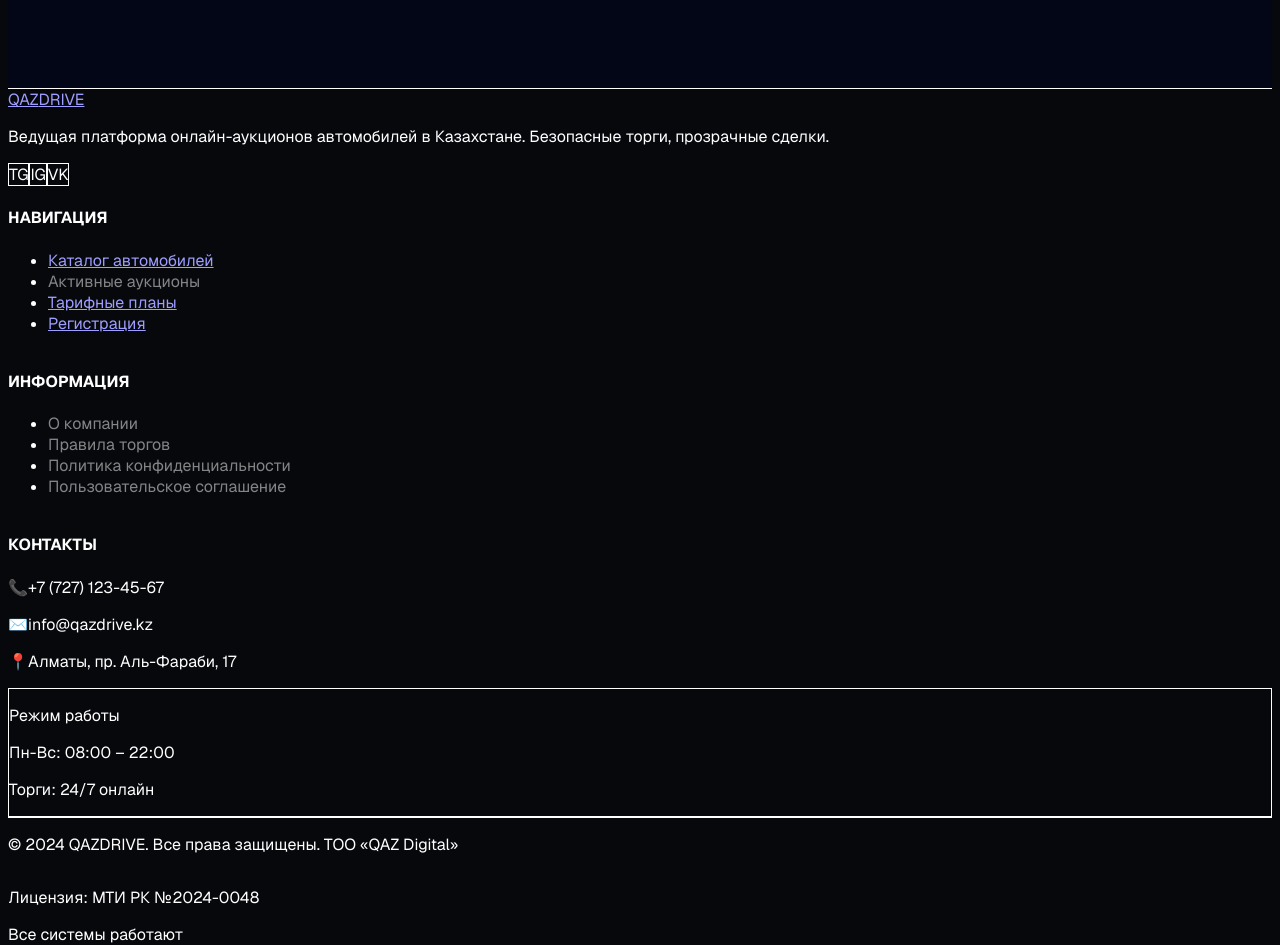
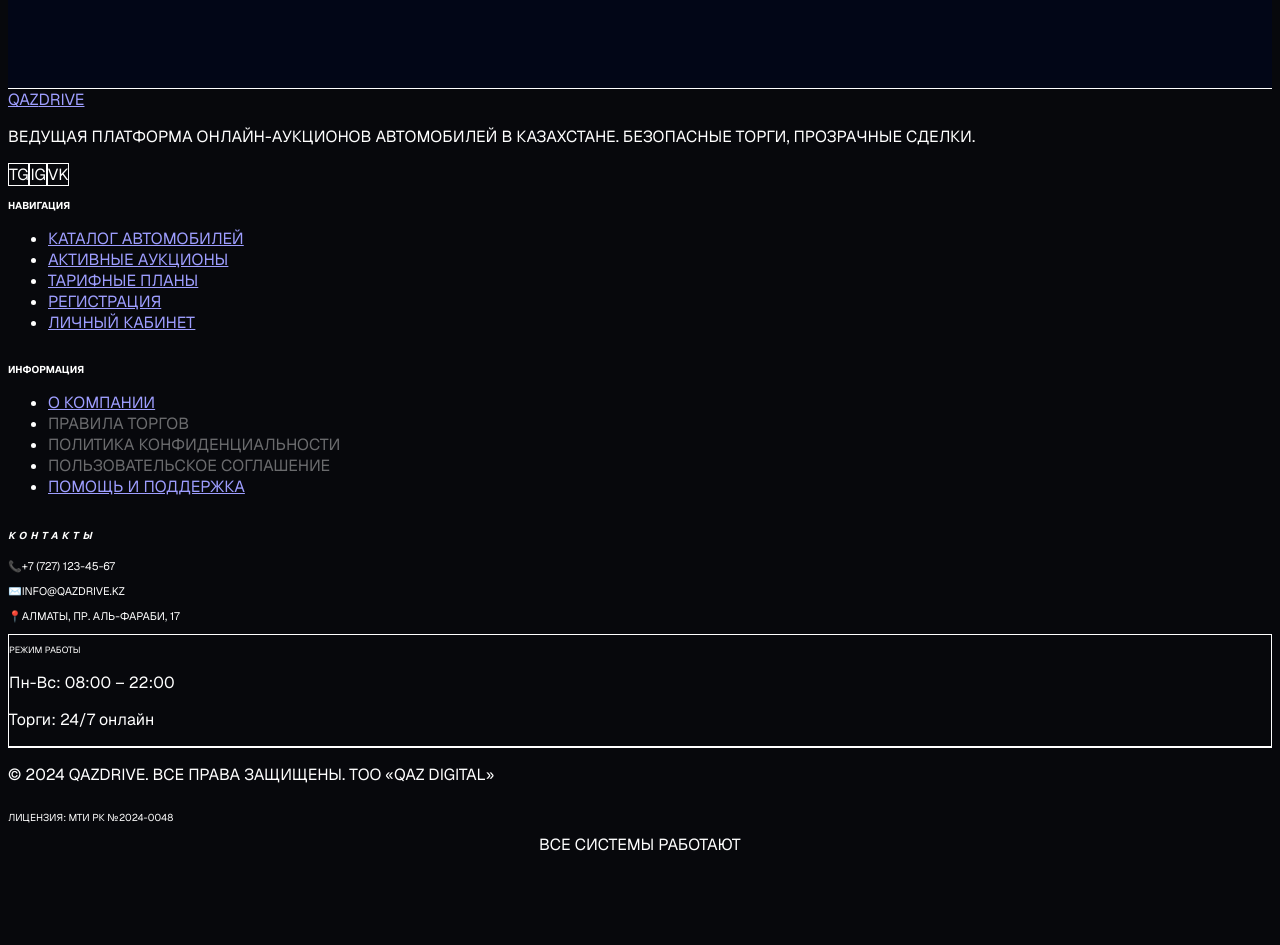
Before and after one commit to LeonKennedi1/QazdriveFrontendpart, a Next.js app: page /profile in a window 1280 px wide. Shown: the part 720-1665 px from the top of the page. After the commit the page ends 1575 px from the top, so only its background shows below. Built offline with nearby package versions, Linux system fonts and the light colour scheme.

Commit message:
feat: implement fully active and styled legal document pages with no dead links in footer

```diff
--- /dev/null
+++ b/app/agreement/page.tsx
@@ -0,0 +1,34 @@
+"use client";
+
+import Header from "@/components/Header";
+import Footer from "@/components/Footer";
+
+export default function AgreementPage() {
+  return (
+    <main className="bg-[#020617] min-h-screen text-white font-sans selection:bg-orange-500 selection:text-black pt-40">
+      <Header />
+      <div className="mx-auto max-w-[800px] px-6 py-12 space-y-8 text-left">
+        <div className="border-l-4 border-orange-500 pl-6 mb-12">
+          <h1 className="text-4xl font-black uppercase italic tracking-tighter leading-none">
+            ПОЛЬЗОВАТЕЛЬСКОЕ <span className="text-orange-500">СОГЛАШЕНИЕ</span>
+          </h1>
+          <p className="text-slate-500 text-[10px] font-black uppercase tracking-[0.4em] mt-4 italic">
+            Публичная оферта и правила использования сервиса QAZDRIVE
+          </p>
+        </div>
+
+        <div className="rounded-[2.5rem] border border-white/5 bg-[#0f172a] p-10 space-y-6 text-sm text-slate-400 leading-relaxed font-semibold uppercase italic">
+          <p className="text-white font-black text-base not-italic">1. Статус соглашения</p>
+          <p>Регистрируясь на сайте QAZDRIVE, вы подтверждаете свое полное согласие с условиями настоящей оферты и регламентом участия в торгах.</p>
+
+          <p className="text-white font-black text-base not-italic">2. Обязанности сторон</p>
+          <p>Пользователь обязуется указывать достоверные данные. Администрация гарантирует равные и прозрачные условия торгов для всех верифицированных аккаунтов.</p>
+
+          <p className="text-white font-black text-base not-italic">3. Ответственность</p>
+          <p>Платформа не несет ответственности за сбои на стороне вашего интернет-провайдера в момент фиксации финальных секунд аукциона.</p>
+        </div>
+      </div>
+      <Footer />
+    </main>
+  );
+}
--- /dev/null
+++ b/app/privacy/page.tsx
@@ -0,0 +1,34 @@
+"use client";
+
+import Header from "@/components/Header";
+import Footer from "@/components/Footer";
+
+export default function PrivacyPage() {
+  return (
+    <main className="bg-[#020617] min-h-screen text-white font-sans selection:bg-orange-500 selection:text-black pt-40">
+      <Header />
+      <div className="mx-auto max-w-[800px] px-6 py-12 space-y-8 text-left">
+        <div className="border-l-4 border-orange-500 pl-6 mb-12">
+          <h1 className="text-4xl font-black uppercase italic tracking-tighter leading-none">
+            ПОЛИТИКА <span className="text-orange-500">КОНФИДЕНЦИАЛЬНОСТИ</span>
+          </h1>
+          <p className="text-slate-500 text-[10px] font-black uppercase tracking-[0.4em] mt-4 italic">
+            Защита персональных данных пользователей QAZDRIVE
+          </p>
+        </div>
+
+        <div className="rounded-[2.5rem] border border-white/5 bg-[#0f172a] p-10 space-y-6 text-sm text-slate-400 leading-relaxed font-semibold uppercase italic">
+          <p className="text-white font-black text-base not-italic">1. Сбор информации</p>
+          <p>Мы собираем только те персональные данные, которые вы добровольно указываете при регистрации: имя, телефон, email и ваш город.</p>
+
+          <p className="text-white font-black text-base not-italic">2. Безопасность данных</p>
+          <p>Ваши пароли шифруются с использованием современных криптографических алгоритмов бэкенда и никогда не передаются третьим лицам.</p>
+
+          <p className="text-white font-black text-base not-italic">3. Использование файлов Cookie</p>
+          <p>Мы используем сессионные файлы cookie и хранилище localStorage исключительно для обеспечения стабильной работы вашей авторизации на платформе.</p>
+        </div>
+      </div>
+      <Footer />
+    </main>
+  );
+}
--- /dev/null
+++ b/app/rules/page.tsx
@@ -0,0 +1,34 @@
+"use client";
+
+import Header from "@/components/Header";
+import Footer from "@/components/Footer";
+
+export default function RulesPage() {
+  return (
+    <main className="bg-[#020617] min-h-screen text-white font-sans selection:bg-orange-500 selection:text-black pt-40">
+      <Header />
+      <div className="mx-auto max-w-[800px] px-6 py-12 space-y-8 text-left">
+        <div className="border-l-4 border-orange-500 pl-6 mb-12">
+          <h1 className="text-4xl font-black uppercase italic tracking-tighter leading-none">
+            ПРАВИЛА <span className="text-orange-500">ТОРГОВ</span>
+          </h1>
+          <p className="text-slate-500 text-[10px] font-black uppercase tracking-[0.4em] mt-4 italic">
+            Регламент проведения онлайн-аукционов QAZDRIVE
+          </p>
+        </div>
+
+        <div className="rounded-[2.5rem] border border-white/5 bg-[#0f172a] p-10 space-y-6 text-sm text-slate-400 leading-relaxed font-semibold uppercase italic">
+          <p className="text-white font-black text-base not-italic">1. Общие положения</p>
+          <p>Каждый участник торгов должен пройти верификацию номера телефона при регистрации. Все ставки являются юридически обязывающими.</p>
+
+          <p className="text-white font-black text-base not-italic">2. Шаг ставки</p>
+          <p>Минимальный шаг ставки определяется индивидуально для каждого лота в зависимости от его текущей рыночной стоимости.</p>
+
+          <p className="text-white font-black text-base not-italic">3. Завершение аукциона</p>
+          <p>Аукцион завершается автоматически по истечении таймера обратного отсчета. Побеждает участник, сделавший наибольшую ставку.</p>
+        </div>
+      </div>
+      <Footer />
+    </main>
+  );
+}
--- a/components/Footer.tsx
+++ b/components/Footer.tsx
@@ -1,84 +1,93 @@
+"use client";
+
 import Link from "next/link";
 
 export default function Footer() {
   return (
-    <footer className="w-full border-t border-brand-border bg-[#07080C] pt-16 pb-8">
+    <footer className="w-full border-t border-white/5 bg-[#07080C] pt-16 pb-8 font-sans">
       <div className="mx-auto max-w-[1440px] px-6 md:px-12">
 
-        {/* Сетка футера */}
-        <div className="grid grid-cols-1 gap-10 md:grid-cols-4 md:gap-8 pb-12 border-b border-brand-border/50">
+        {/* Сетка подвала */}
+        <div className="grid grid-cols-1 gap-10 md:grid-cols-4 md:gap-8 pb-12 border-b border-white/5">
 
-          {/* Колонка 1: Описание и Соцсети */}
-          <div className="space-y-6">
-            <Link href="/" className="text-2xl font-black tracking-wider">
+          {/* Колонка 1: Логотип, Описание и Соцсети */}
+          <div className="space-y-6 text-left">
+            <Link href="/" className="text-2xl font-black tracking-wider block active:scale-95 transition-transform">
               <span className="text-white">QAZ</span>
-              <span className="text-brand-orange">DRIVE</span>
+              <span className="text-orange-500">DRIVE</span>
             </Link>
-            <p className="text-sm leading-relaxed text-brand-textSecondary">
+            <p className="text-xs leading-relaxed text-slate-500 font-semibold uppercase">
               Ведущая платформа онлайн-аукционов автомобилей в Казахстане. Безопасные торги, прозрачные сделки.
             </p>
-            <div className="flex gap-3">
+            <div className="flex gap-2.5">
               {["TG", "IG", "VK"].map((soc) => (
-                <span key={soc} className="flex h-8 w-8 cursor-pointer items-center justify-center rounded-lg bg-brand-card border border-brand-border text-xs font-bold text-brand-textSecondary hover:border-brand-orange hover:text-white transition-colors">
+                <span
+                  key={soc}
+                  className="flex h-9 w-9 cursor-pointer items-center justify-center rounded-xl bg-slate-900 border border-white/5 text-xs font-black text-slate-500 hover:border-orange-500 hover:text-white transition-colors"
+                >
                   {soc}
                 </span>
               ))}
             </div>
           </div>
 
-          {/* Колонка 2: Навигация */}
-          <div>
-            <h4 className="text-xs font-bold tracking-widest text-white uppercase mb-4">Навигация</h4>
-            <ul className="space-y-3 text-sm text-brand-textSecondary">
+          {/*  Колонка 2: Навигация */}
+          <div className="text-left">
+            <h4 className="text-[10px] font-black tracking-widest text-white uppercase mb-6">Навигация</h4>
+            <ul className="space-y-3.5 text-xs text-slate-500 font-bold uppercase tracking-wider">
               <li><Link href="/catalog" className="hover:text-white transition-colors">Каталог автомобилей</Link></li>
-              <li><span className="opacity-50 cursor-not-allowed">Активные аукционы</span></li>
+              <li><Link href="/#auctions" className="hover:text-white transition-colors">Активные аукционы</Link></li>
               <li><Link href="/tariffs" className="hover:text-white transition-colors">Тарифные планы</Link></li>
               <li><Link href="/register" className="hover:text-white transition-colors">Регистрация</Link></li>
+              <li><Link href="/profile" className="hover:text-white transition-colors">Личный кабинет</Link></li>
             </ul>
           </div>
 
           {/* Колонка 3: Информация */}
-          <div>
-            <h4 className="text-xs font-bold tracking-widest text-white uppercase mb-4">Информация</h4>
-            <ul className="space-y-3 text-sm text-brand-textSecondary">
-              <li><span className="opacity-50 cursor-not-allowed">О компании</span></li>
-              <li><span className="opacity-50 cursor-not-allowed">Правила торгов</span></li>
-              <li><span className="opacity-50 cursor-not-allowed">Политика конфиденциальности</span></li>
-              <li><span className="opacity-50 cursor-not-allowed">Пользовательское соглашение</span></li>
+          <div className="text-left">
+            <h4 className="text-[10px] font-black tracking-widest text-white uppercase mb-6">Информация</h4>
+            <ul className="space-y-3.5 text-xs text-slate-500 font-bold uppercase tracking-wider">
+              <li><Link href="/about" className="hover:text-white transition-colors">О компании</Link></li>
+              <li><span className="opacity-40 cursor-not-allowed">Правила торгов</span></li>
+              <li><span className="opacity-40 cursor-not-allowed">Политика конфиденциальности</span></li>
+              <li><span className="opacity-40 cursor-not-allowed">Пользовательское соглашение</span></li>
+              <li><Link href="/help" className="hover:text-white transition-colors">Помощь и поддержка</Link></li>
             </ul>
           </div>
 
-          {/* Колонка 4: Контакты */}
-          <div className="space-y-4">
-            <h4 className="text-xs font-bold tracking-widest text-white uppercase mb-4">Контакты</h4>
-            <div className="space-y-3 text-sm text-brand-textSecondary">
+          {/* Колонка 4: Контакты и Режим работы */}
+          <div className="space-y-6 text-left">
+            <h5 className="text-orange-500 font-black text-[10px] mb-8 uppercase tracking-[0.4em] italic">
+              КОНТАКТЫ
+            </h5>
+            <div className="space-y-3.5 text-[11px] text-slate-400 font-bold uppercase tracking-wider">
               <p className="flex items-center gap-2">
-                <span className="text-brand-orange">📞</span> +7 (727) 123-45-67
+                <span className="text-orange-500">📞</span> +7 (727) 123-45-67
               </p>
               <p className="flex items-center gap-2">
-                <span className="text-brand-orange">✉️</span> info@qazdrive.kz
+                <span className="text-orange-500">✉️</span> info@qazdrive.kz
               </p>
               <p className="flex items-center gap-2">
-                <span className="text-brand-orange">📍</span> Алматы, пр. Аль-Фараби, 17
+                <span className="text-orange-500">📍</span> Алматы, пр. Аль-Фараби, 17
               </p>
             </div>
 
-            {/* График работы */}
-            <div className="rounded-lg bg-brand-card border border-brand-border p-3 text-xs text-brand-textSecondary space-y-1">
-              <p className="font-semibold text-white">Режим работы</p>
-              <p>Пн-Вс: 08:00 – 22:00</p>
-              <p>Торги: 24/7 онлайн</p>
+            {/* Оранжевый блок режима работы */}
+            <div className="rounded-2xl border border-orange-500/10 bg-black/40 p-5 space-y-2 text-left">
+              <p className="font-black text-orange-500 uppercase tracking-wider text-[9px]">Режим работы</p>
+              <p className="font-bold text-xs text-slate-500">Пн-Вс: 08:00 – 22:00</p>
+              <p className="font-bold text-xs text-slate-500">Торги: 24/7 онлайн</p>
             </div>
           </div>
 
         </div>
 
-        {/* Нижний бар */}
-        <div className="flex flex-col gap-4 pt-8 md:flex-row md:items-center md:justify-between text-xs text-brand-textSecondary">
+        {/* Нижний бар копирайта */}
+        <div className="flex flex-col gap-4 pt-8 md:flex-row md:items-center md:justify-between text-xs text-slate-600 font-bold uppercase tracking-wider">
           <p>© 2024 QAZDRIVE. Все права защищены. ТОО «QAZ Digital»</p>
-          <p>Лицензия: МТИ РК №2024-0048</p>
-          <div className="flex items-center gap-1.5">
-            <span className="h-2 w-2 rounded-full bg-emerald-500"></span>
+          <p className="text-[10px]">Лицензия: МТИ РК №2024-0048</p>
+          <div className="flex items-center gap-1.5 justify-center">
+            <span className="h-1.5 w-1.5 rounded-full bg-emerald-500 animate-pulse"></span>
             <span>Все системы работают</span>
           </div>
         </div>
```
